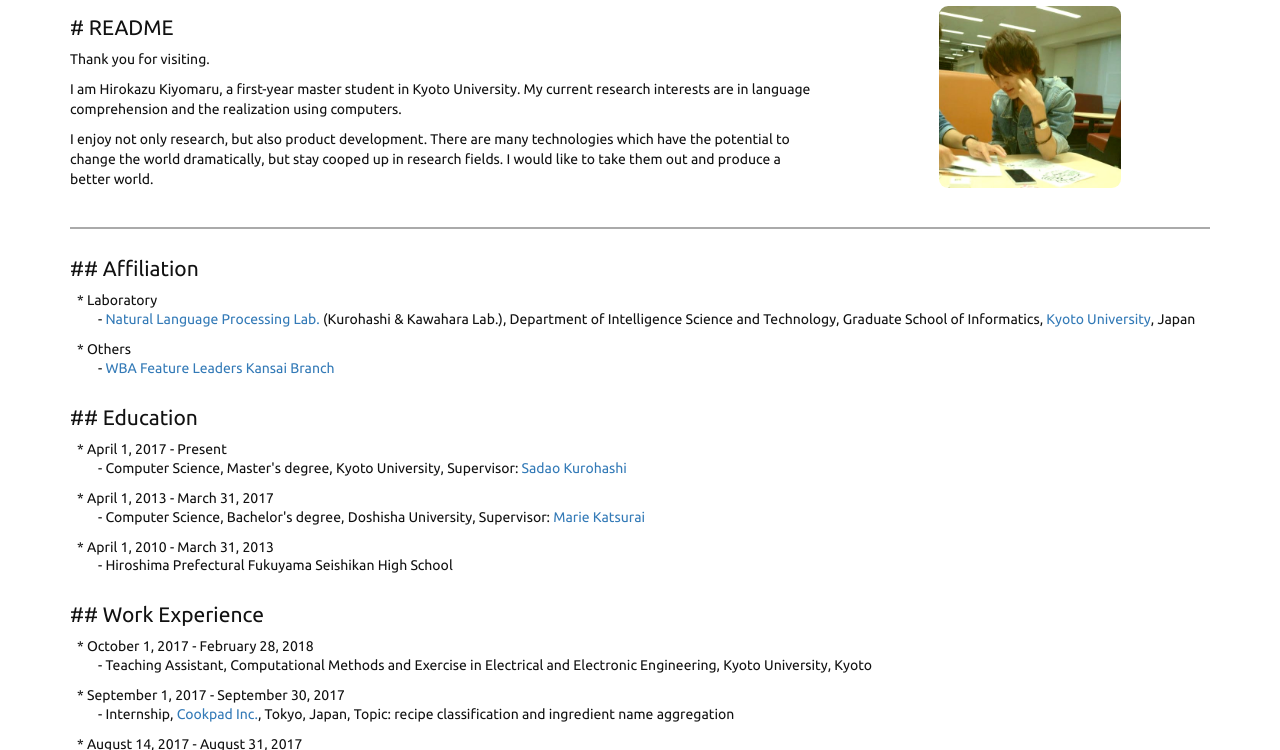
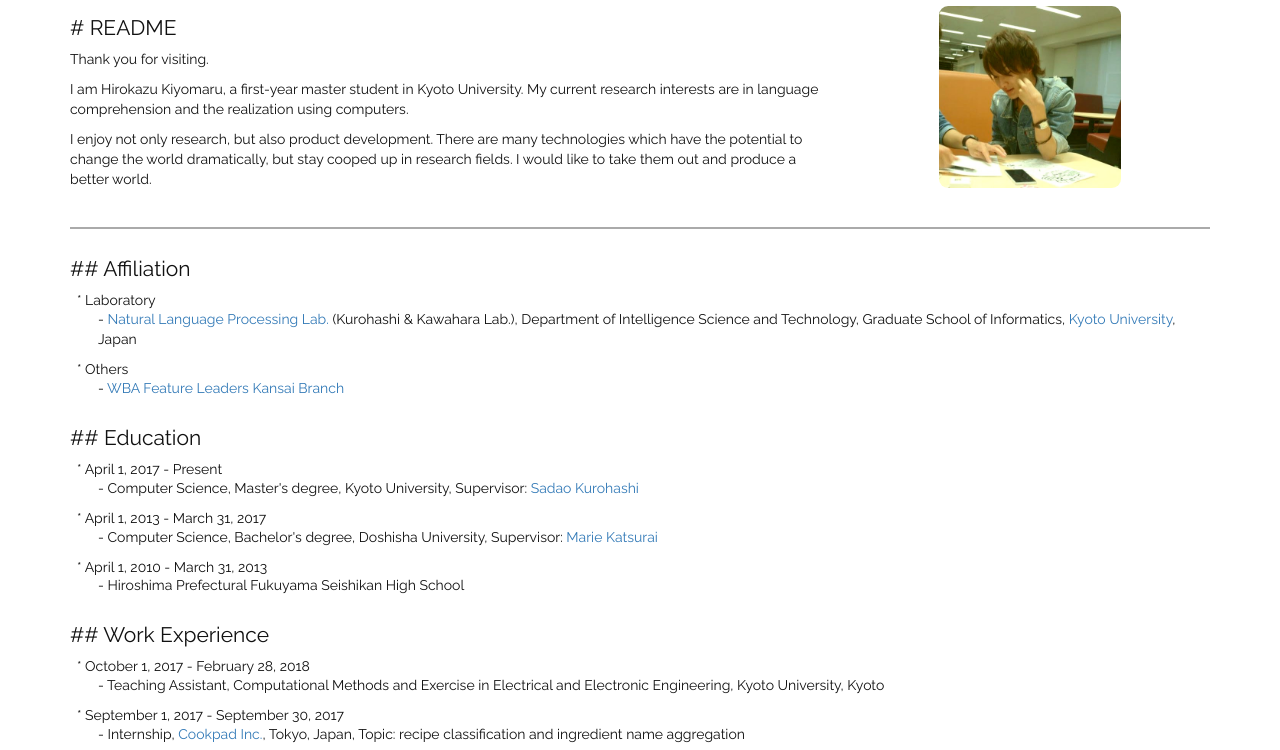
Before and after one commit to hkiyomaru/hirokazukiyomaru.com, a website: page source/index.html in a window 1280 px wide. Shown: the part 61-811 px from the top of the page. Drawn offline with nearby package versions, Linux system fonts and the light colour scheme; files that its build step writes are made by us from their sources.

Commit message:
change the fonts from ubuntu to raleway

```diff
--- a/source/index.html
+++ b/source/index.html
@@ -5,7 +5,7 @@
     <meta http-equiv="X-UA-Compatible" content="IE=edge">
     <meta name="viewport" content="width=device-width, initial-scale=1">
     <title>Hirokazu Kiyomaru</title>
-    <link href="https://fonts.googleapis.com/css?family=Ubuntu" rel="stylesheet">
+    <link href="https://fonts.googleapis.com/css?family=Raleway" rel="stylesheet">
     <link href="https://maxcdn.bootstrapcdn.com/bootstrap/3.3.7/css/bootstrap.min.css" rel="stylesheet">
     <link href="stylesheets/all.min.css" rel="stylesheet">
   </head>
--- a/source/stylesheets/_style.scss
+++ b/source/stylesheets/_style.scss
@@ -25,7 +25,7 @@
 
 body {
 	color: $default_font_color;
-	font-family: 'Ubuntu', sans-serif;
+	font-family: 'Raleway', sans-serif;
 }
 
 // header
```
